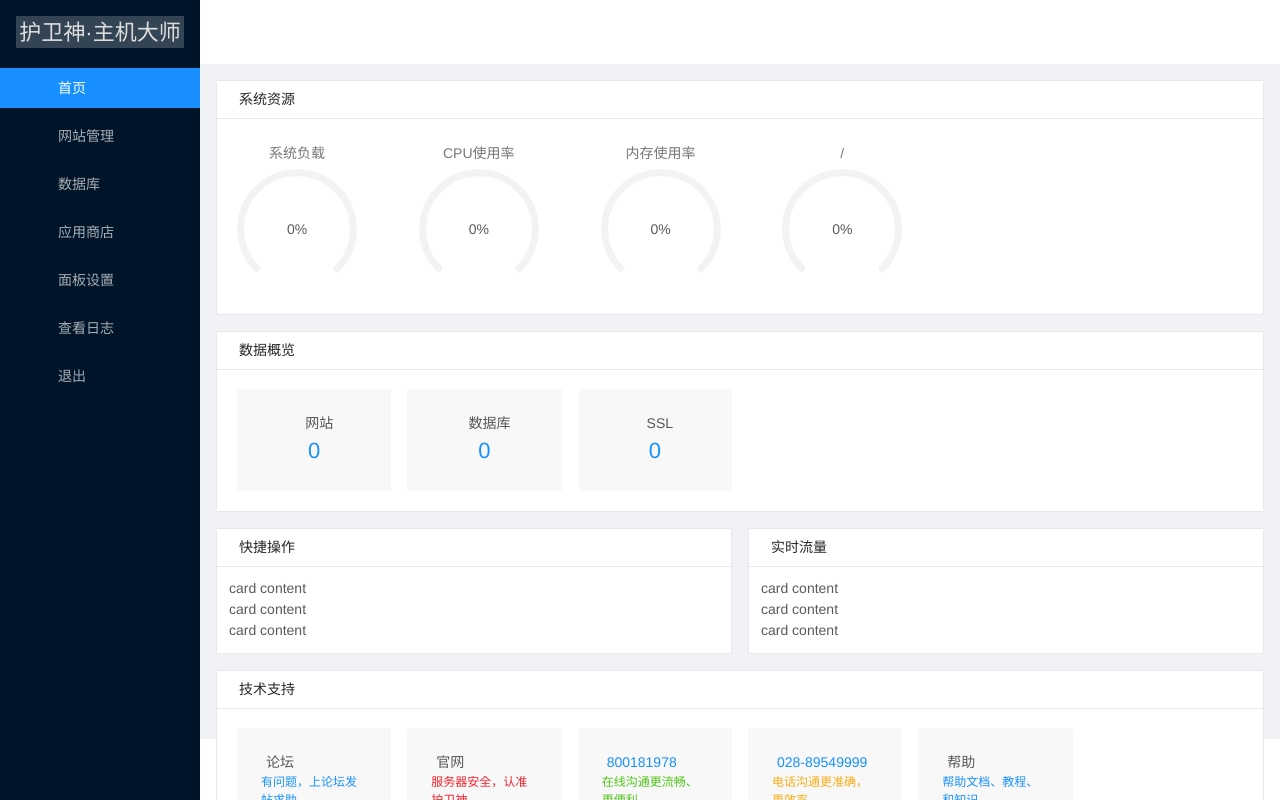
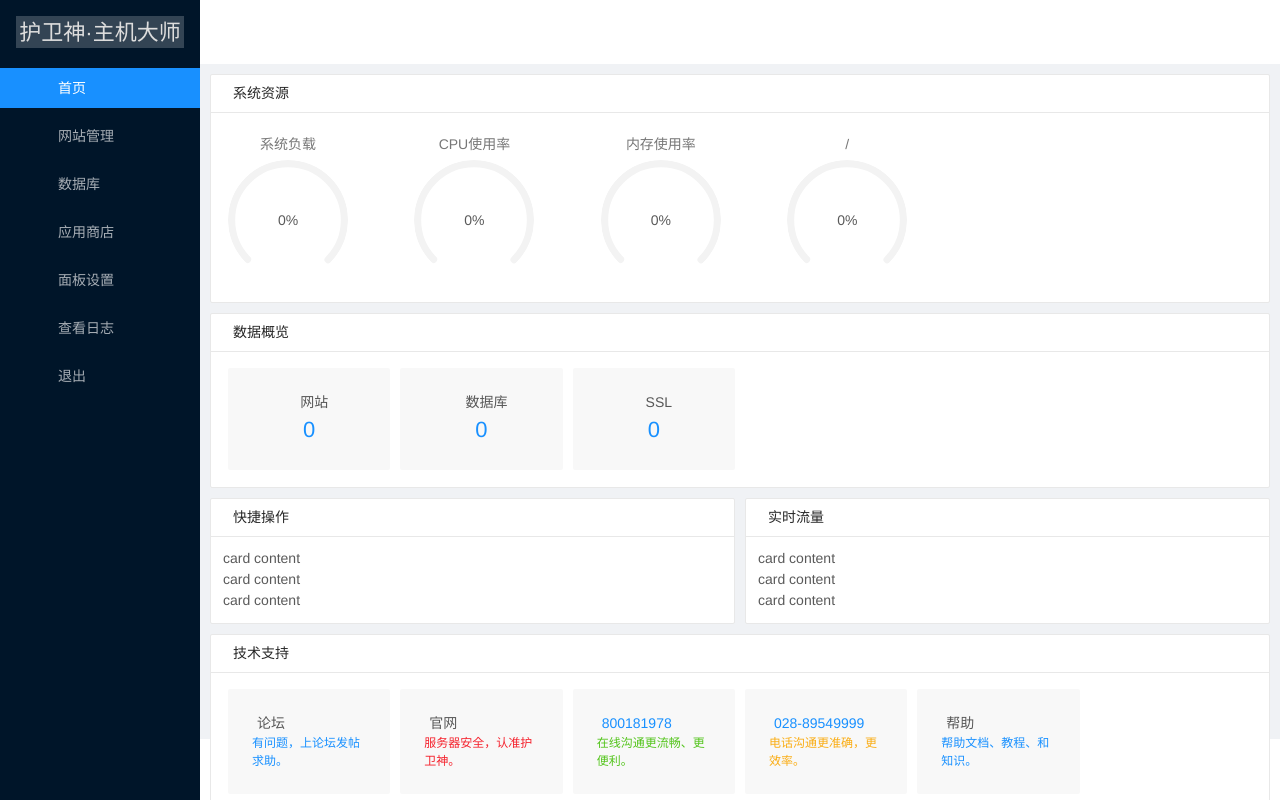
Before and after one commit to sgseo/hwspanel.web, a Vue app: page / in a window 1280 px wide. Built offline with nearby package versions, Linux system fonts and the light colour scheme; a small style sheet from the web is missing.

Commit message:
修改边距

```diff
--- a/src/App.vue
+++ b/src/App.vue
@@ -45,7 +45,7 @@
           />
         </a-layout-header>
         <a-layout-content
-          :style="{ margin: '16px', minHeight: '280px' }"
+          :style="{ margin: '10px', minHeight: '280px' }"
         >
           <router-view />
         </a-layout-content>
--- a/src/components/Index.vue
+++ b/src/components/Index.vue
@@ -1,6 +1,6 @@
 <template>
   <div>
-    <a-row :gutter="[16,16]">
+    <a-row :gutter="[10,10]">
       <a-col :span="24">
         <a-card size="small">
           <span slot="title">
@@ -50,7 +50,7 @@
         </a-card>
       </a-col>
     </a-row>
-    <a-row :gutter="[16,16]">
+    <a-row :gutter="[10,10]">
       <a-col :span="24">
         <a-card size="small">
           <span slot="title">
@@ -90,7 +90,7 @@
         </a-card>
       </a-col>
     </a-row>
-    <a-row :gutter="[16,16]">
+    <a-row :gutter="[10,10]">
       <a-col :span="12">
         <a-card size="small">
           <span slot="title">
@@ -112,7 +112,7 @@
         </a-card>
       </a-col>
     </a-row>
-    <a-row :gutter="[16,16]">
+    <a-row :gutter="[10,10]">
       <a-col :span="24">
         <a-card size="small">
           <span slot="title">
```
